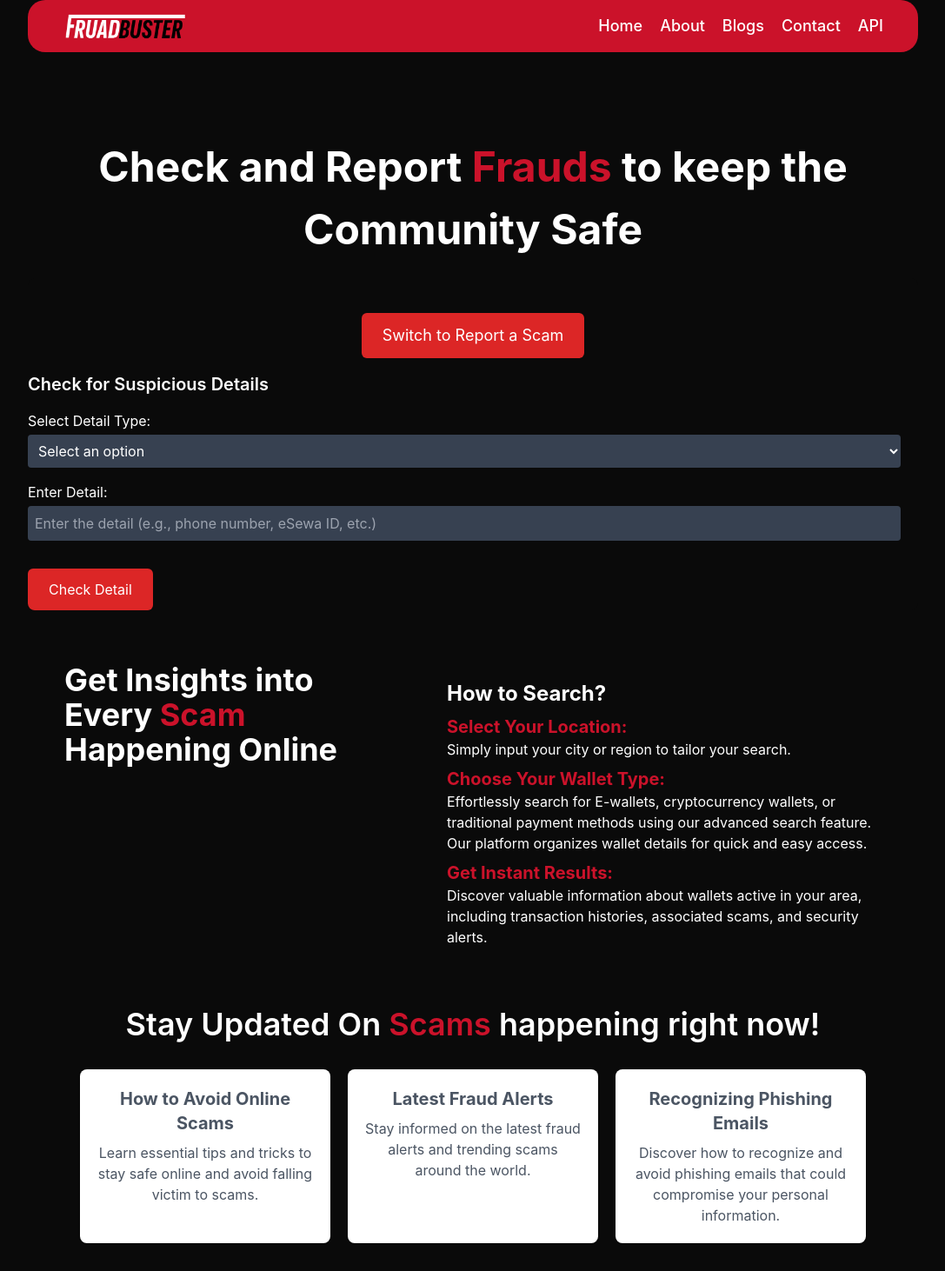
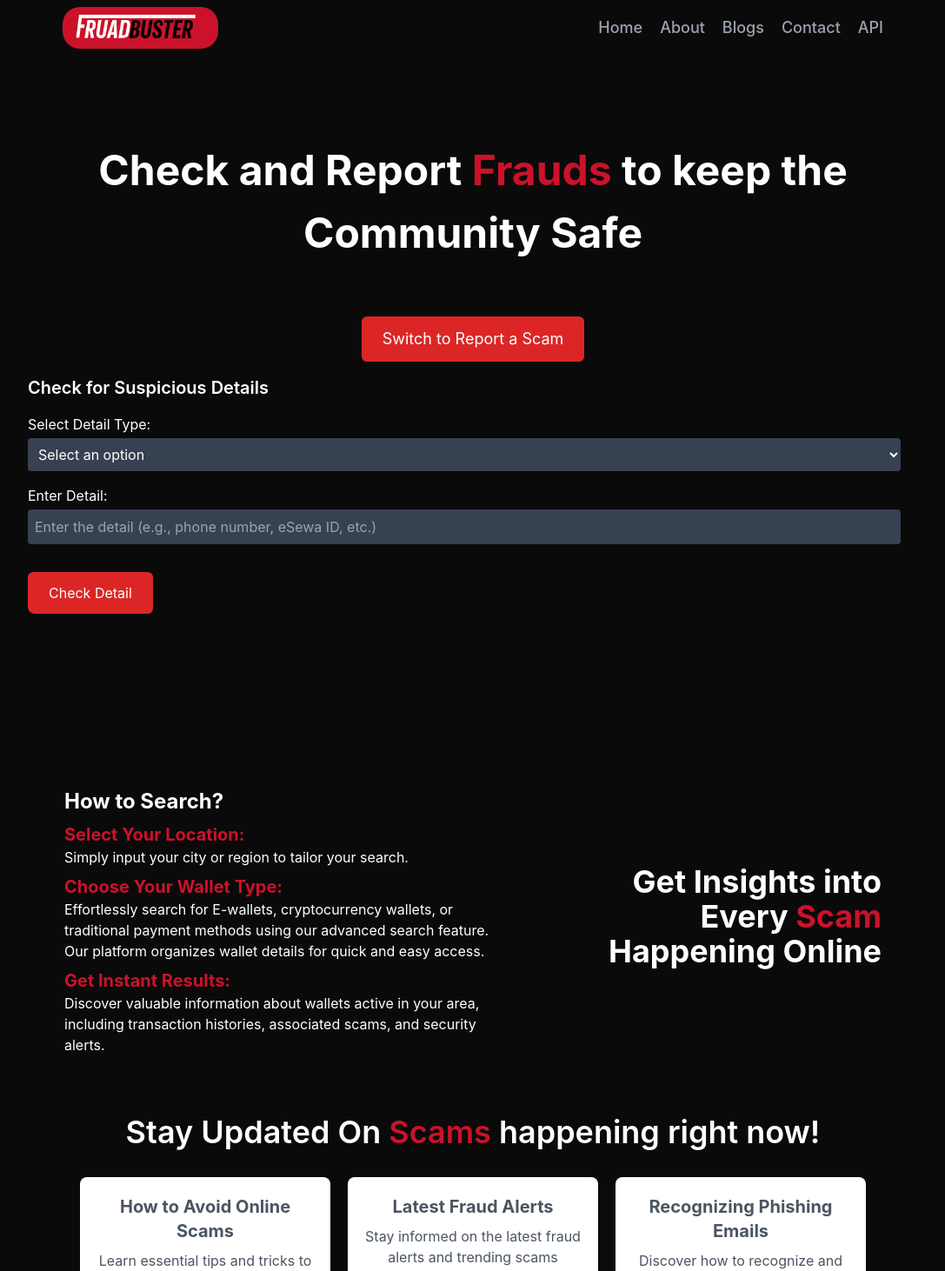
Before and after one commit to Fraud-Buster/FraudBuster-frontend, a React (Create React App) app: page / in a window 1280 px wide. Shown: the top 1462 px of the page at 87% size, without its empty margins (96-1183 px from the left). Built offline with nearby package versions, Linux system fonts and the light colour scheme.

Commit message:
Updated App.js and multiple sections

```diff
--- a/src/components/InsightsSection.js
+++ b/src/components/InsightsSection.js
@@ -1,18 +1,53 @@
-import React from 'react';
+import React, { useState, useEffect, useRef } from 'react';
 
 const InsightsSection = () => {
+  const [isHeadingVisible, setIsHeadingVisible] = useState(false);
+  const [areParagraphsVisible, setAreParagraphsVisible] = useState(false);
+
+  const headingRef = useRef(null);
+  const paragraphsRef = useRef(null);
+
+  useEffect(() => {
+    const observer = new IntersectionObserver(
+      ([entry]) => {
+        // Update visibility based on intersection
+        if (entry.target === headingRef.current) {
+          setIsHeadingVisible(entry.isIntersecting);
+        } else if (entry.target === paragraphsRef.current) {
+          setAreParagraphsVisible(entry.isIntersecting);
+        }
+      },
+      {
+        threshold: 0.1, // Adjust threshold as needed
+      }
+    );
+
+    // Start observing the elements
+    if (headingRef.current) {
+      observer.observe(headingRef.current);
+    }
+    if (paragraphsRef.current) {
+      observer.observe(paragraphsRef.current);
+    }
+
+    // Cleanup the observer on component unmount
+    return () => {
+      if (headingRef.current) {
+        observer.unobserve(headingRef.current);
+      }
+      if (paragraphsRef.current) {
+        observer.unobserve(paragraphsRef.current);
+      }
+    };
+  }, []);
+
   return (
-    <div className="flex justify-between items-start w-full md:w-[980px] mx-auto my-10 p-5">
-      {/* Left side: Heading */}
-      <div className="text-white font-inter text-lg leading-[1.2] w-full md:w-[350px] text-left">
-        <h2 className="text-4xl font-bold">
-          Get Insights into Every <span className="text-[#CB122A]">Scam</span><br />
-          Happening Online
-        </h2>
-      </div>
-
-      {/* Right side: Paragraphs */}
-      <div className="text-white font-inter text-lg leading-[1.5] w-full md:w-[500px] text-left">
+    <div className="flex flex-col md:flex-row justify-between items-center w-full md:w-[980px] mx-auto my-10 p-5 mt-40"> {/* Added mt-10 for 40px top margin */}
+      {/* Left side: Paragraphs */}
+      <div
+        ref={paragraphsRef}
+        className={`text-white font-inter text-lg leading-[1.5] w-full md:w-[500px] text-left transition-transform duration-500 ${areParagraphsVisible ? 'translate-y-0 opacity-100' : 'translate-y-10 opacity-0'}`}
+      >
         {/* "How to Search?" Section */}
         <div className="mt-5">
           <h3 className="text-2xl font-bold mb-2">How to Search?</h3>
@@ -30,6 +65,17 @@ const InsightsSection = () => {
           </p>
         </div>
       </div>
+
+      {/* Right side: Heading with animation */}
+      <div
+        ref={headingRef}
+        className={`text-white font-inter text-lg leading-[1.2] w-full md:w-[350px] text-center md:text-right mb-8 md:mb-0 transition-transform duration-500 ${isHeadingVisible ? 'translate-y-0 opacity-100' : 'translate-y-10 opacity-0'}`}
+      >
+        <h2 className="text-4xl font-bold">
+          Get Insights into Every <span className="text-[#CB122A]">Scam</span><br />
+          Happening Online
+        </h2>
+      </div>
     </div>
   );
 };
--- a/src/components/Navbar.js
+++ b/src/components/Navbar.js
@@ -9,11 +9,7 @@ function Navbar() {
   useEffect(() => {
     const handleScroll = () => {
       // Check if the scroll position is greater than 0
-      if (window.scrollY > 0) {
-        setIsRounded(false); // Remove rounded corners
-      } else {
-        setIsRounded(true); // Add rounded corners
-      }
+      setIsRounded(window.scrollY === 0); // Set rounded based on scroll position
     };
 
     // Attach the scroll event listener
@@ -26,27 +22,27 @@ function Navbar() {
   }, []);
 
   return (
-    <nav className={`bg-[#CB122A] w-[80vw] py-2 px-10 flex justify-between items-center sticky top-0 z-50 mx-auto transition-all duration-300 ${isRounded ? 'rounded-[20px]' : 'rounded-none'}`}>
-      {/* Logo on the left */}
-      <div className="flex-shrink-0">
-        <img src={logo} alt="Fraud Buster Logo" className="w-[155px] h-[40px] mt-1" />
+    <nav className={`w-[80vw] py-2 px-10 flex justify-between items-center sticky top-0 z-50 mx-auto transition-all duration-300 ${isRounded ? 'rounded-[20px]' : 'rounded-none'}`}>
+      {/* Logo with background color */}
+      <div className="bg-[#CB122A] rounded-[20px] px-3 py-1">
+        <img src={logo} alt="Fraud Buster Logo" className="w-[155px] h-[40px]" />
       </div>
 
-      {/* Navigation Links on the right */}
+      {/* Navigation Links (transparent) */}
       <div className="flex space-x-5">
-        <a href="/" className="text-white text-lg font-medium hover:text-[#FFD700] transition duration-300">
+        <a href="/" className="text-gray-400 text-lg font-medium hover:text-white hover:scale-110 transform transition duration-300 ease-out" aria-label="Home">
           Home
         </a>
-        <a href="/about" className="text-white text-lg font-medium hover:text-[#FFD700] transition duration-300">
+        <a href="/about" className="text-gray-400 text-lg font-medium hover:text-white hover:scale-110 transform transition duration-300 ease-out" aria-label="About">
           About
         </a>
-        <a href="/blogs" className="text-white text-lg font-medium hover:text-[#FFD700] transition duration-300">
+        <a href="/blogs" className="text-gray-400 text-lg font-medium hover:text-white hover:scale-110 transform transition duration-300 ease-out" aria-label="Blogs">
           Blogs
         </a>
-        <a href="/contact" className="text-white text-lg font-medium hover:text-[#FFD700] transition duration-300">
+        <a href="/contact" className="text-gray-400 text-lg font-medium hover:text-white hover:scale-110 transform transition duration-300 ease-out" aria-label="Contact">
           Contact
         </a>
-        <a href="/api" className="text-white text-lg font-medium hover:text-[#FFD700] transition duration-300">
+        <a href="/api" className="text-gray-400 text-lg font-medium hover:text-white hover:scale-110 transform transition duration-300 ease-out" aria-label="API">
           API
         </a>
       </div>
```
